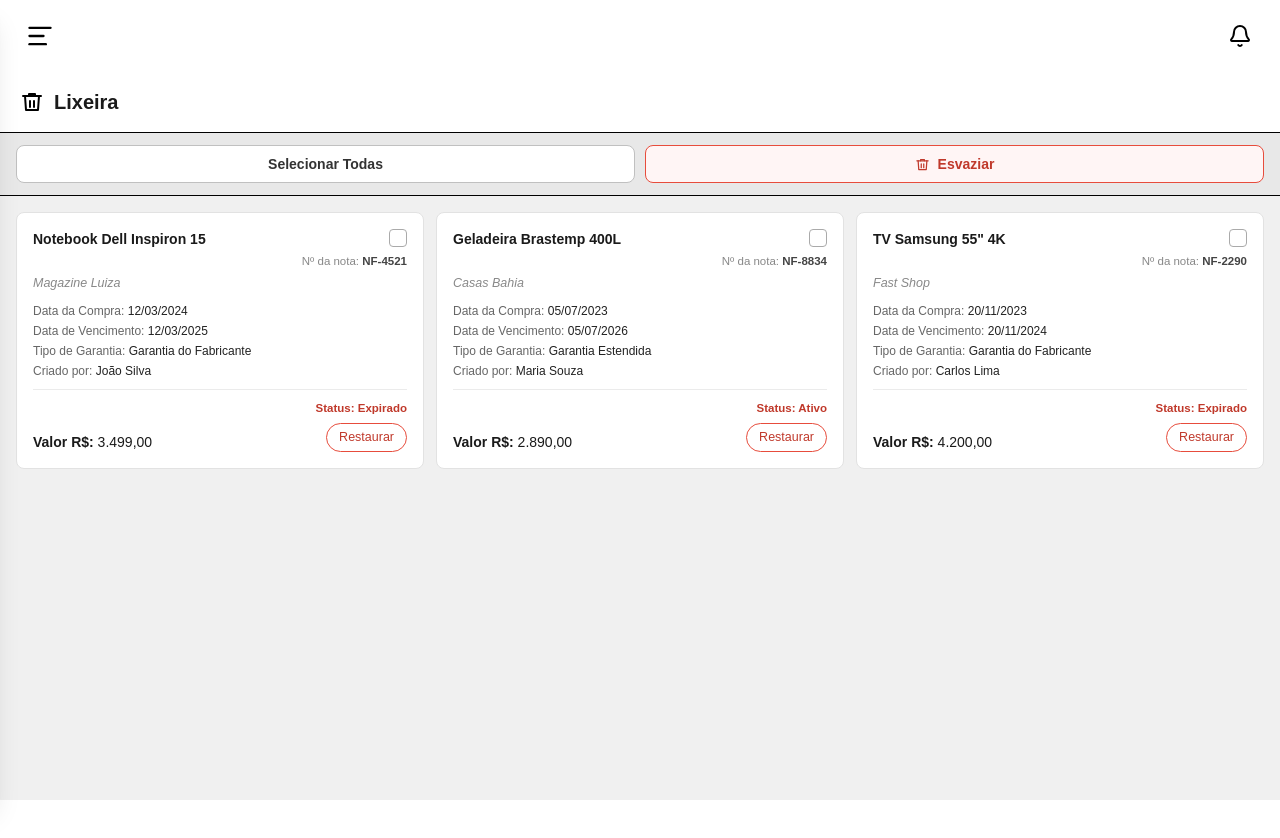
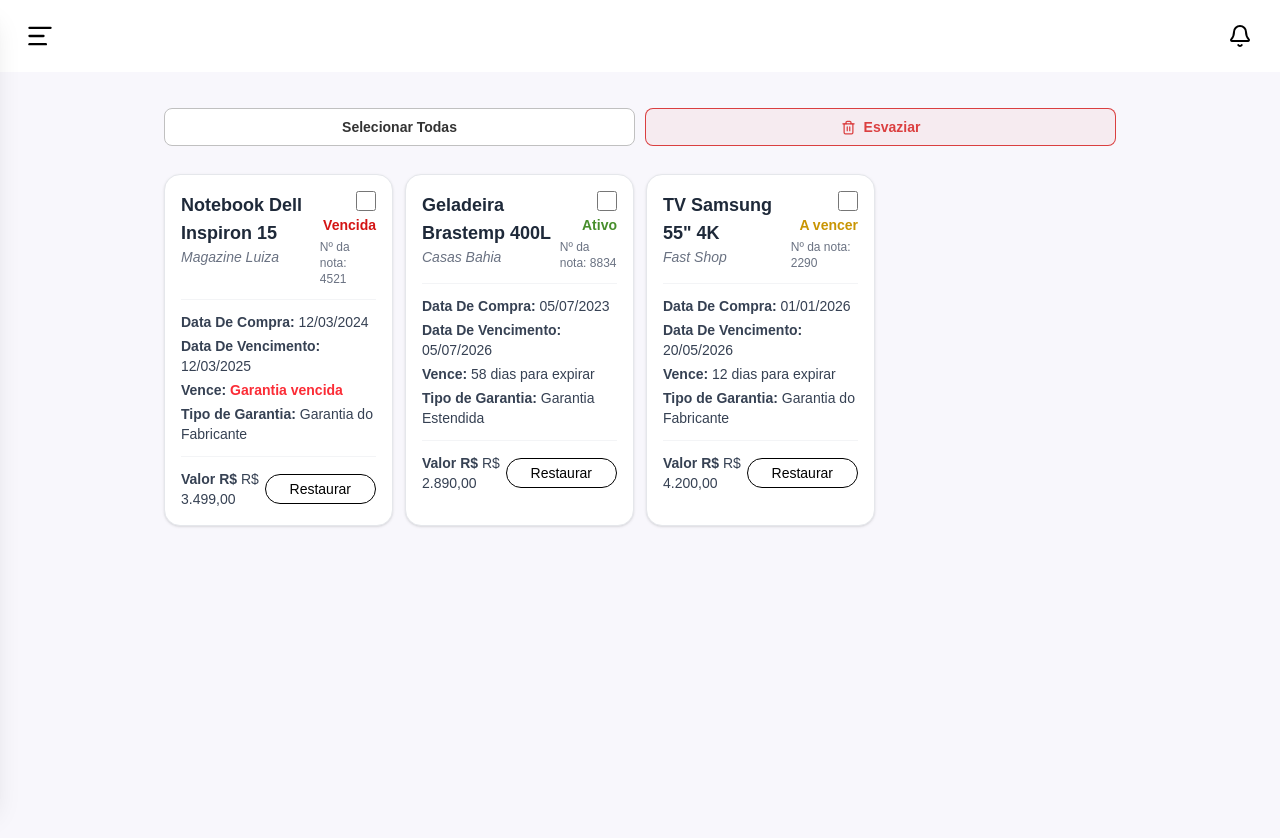
Before and after one commit to apontiacademy/gestaoGarantia-pe-bfd26re, a React (Vite) app in the folder Front-End/: page /lixeira in a window 1280 px wide. Shown: the top 838 px of the page. Before the commit the page ends 800 px from the top, so only its background shows below. Built offline with nearby package versions, Linux system fonts and the light colour scheme; no server answers; a web font is replaced by a local one.

Commit message:
refactor: padronização do layout e do nav

```diff
--- a/Front-End/src/Pages/CreateWarranty.tsx
+++ b/Front-End/src/Pages/CreateWarranty.tsx
@@ -1,9 +1,9 @@
 import { Upload, FileCheck, X } from 'lucide-react';
 import React, { useState, useRef } from 'react';
 import { useNavigate } from 'react-router-dom';
-import { ChevronLeft } from 'lucide-react';
 import Input from '../components/ui/Input';
 import ActionButton from '../components/ui/ActionButton';
+import LayoutHome from '../layout/LayoutHome';
 
 const CreateWarranty: React.FC = () => {
   const navigate = useNavigate();
@@ -35,17 +35,13 @@
   }
 
   return (
-    <div className="min-h-screen bg-white">
-      <header className="flex items-center px-6 py-4 border-b border-gray-100">
-        <button
-          onClick={() => navigate(-1)}
-          className="p-2 hover:bg-gray-100 rounded-full transition-colors"
+    <LayoutHome
+      namePage="Cadastro de Garantia"
+      showMenu={false}
+      showNotification={false}
+      showBack
     >
-          <ChevronLeft size={28} className="text-gray-800" />
-        </button>
-        <h1 className="ml-2 text-xl font-bold text-primary">Cadastro de Garantia</h1>
-      </header>
-
+      <div className="min-h-screen bg-fundo">
         <main className="p-6">
           {/*(Container igual ao WarrantyCard) */}
           <div className="bg-[#D9D9D9] rounded-3xl p-6 shadow-sm max-w-md mx-auto">
@@ -202,6 +198,7 @@
           </div>
         </main>
       </div>
+    </LayoutHome>
   );
 };
 
--- a/Front-End/src/Pages/Lixeira.tsx
+++ b/Front-End/src/Pages/Lixeira.tsx
@@ -1,9 +1,7 @@
 import { useState } from "react";
-import Nav from "../components/navegation/Nav";
-import { type LucideIcon } from "lucide-react";
-
-import Sidebar from "../components/navegation/Siderbar";
-import { Bell, TextAlignStart } from "lucide-react";
+import { Trash2 } from "lucide-react";
+import LayoutHome from "../layout/LayoutHome";
+import WarrantyCard from "../components/ui/WarrantyCard";
 
 interface GarantiaItem {
   id: number;
@@ -13,10 +11,14 @@
   dataCompra: string;
   dataVenc: string;
   tipo: string;
-  criado: string;
   status: string;
   valor: string;
   sel: boolean;
+}
+
+interface ToastProps {
+  message: string;
+  visible: boolean;
 }
 
 const initialItems: GarantiaItem[] = [
@@ -24,11 +26,10 @@
     id: 1,
     nome: "Notebook Dell Inspiron 15",
     loja: "Magazine Luiza",
-    nf: "NF-4521",
+    nf: "4521",
     dataCompra: "12/03/2024",
     dataVenc: "12/03/2025",
     tipo: "Garantia do Fabricante",
-    criado: "João Silva",
     status: "Expirado",
     valor: "R$ 3.499,00",
     sel: false,
@@ -37,11 +38,10 @@
     id: 2,
     nome: "Geladeira Brastemp 400L",
     loja: "Casas Bahia",
-    nf: "NF-8834",
+    nf: "8834",
     dataCompra: "05/07/2023",
     dataVenc: "05/07/2026",
     tipo: "Garantia Estendida",
-    criado: "Maria Souza",
     status: "Ativo",
     valor: "R$ 2.890,00",
     sel: false,
@@ -50,166 +50,35 @@
     id: 3,
     nome: 'TV Samsung 55" 4K',
     loja: "Fast Shop",
-    nf: "NF-2290",
-    dataCompra: "20/11/2023",
-    dataVenc: "20/11/2024",
+    nf: "2290",
+    dataCompra: "01/01/2026",
+    dataVenc: "20/05/2026",
     tipo: "Garantia do Fabricante",
-    criado: "Carlos Lima",
     status: "Expirado",
     valor: "R$ 4.200,00",
     sel: false,
   },
 ];
 
-// ─── Icons ─────────────────────────
-
-const TrashIcon = ({ color = "currentColor", size = 20 }: any) => (
-  <svg
-    width={size}
-    height={size}
-    viewBox="0 0 24 24"
-    fill="none"
-    stroke={color}
-    strokeWidth="2"
-    strokeLinecap="round"
-    strokeLinejoin="round"
-  >
-    <polyline points="3 6 5 6 21 6" />
-    <path d="M19 6l-1 14H6L5 6" />
-    <path d="M10 11v6" />
-    <path d="M14 11v6" />
-    <path d="M9 6V4h6v2" />
-  </svg>
-);
-
 // ─── Toast ─────────────────────────
 
-function Toast({ message, visible }: any) {
+function Toast({ message, visible }: ToastProps) {
   return (
     <div
       className={`
         fixed bottom-6 left-1/2 -translate-x-1/2
-        bg-[#3C3489] text-white
+        bg-primary text-white
         px-5 py-2
         rounded-full
         text-sm font-medium
         transition-opacity
         whitespace-nowrap
-        z-[999]
+        z-999
 
         ${visible ? "opacity-100" : "opacity-0"}
       `}
     >
       {message}
-    </div>
-  );
-}
-
-// ─── Card ─────────────────────────
-
-function GarantiaCard({ item, onToggle, onRestore }: any) {
-  return (
-    <div
-      onClick={() => onToggle(item.id)}
-      className={`
-        cursor-pointer
-        transition-colors
-        border
-        rounded-lg
-        p-3
-        w-full
-
-        md:p-4
-
-        ${item.sel
-          ? "bg-[#f5f2ff] border-[#5B21D9]"
-          : "bg-white border-[#E2E2E2]"
-        }
-      `}
-    >
-      {/* Top */}
-      <div className="flex justify-between items-start">
-        <span className="text-sm font-semibold text-[#1A1A1A] flex-1">
-          {item.nome}
-        </span>
-
-        <div className="flex flex-col items-end gap-1.5">
-          {/* Checkbox */}
-          <div
-            className={`
-              w-[18px] h-[18px]
-              rounded
-              border
-              flex items-center justify-center
-              text-[11px] text-white
-
-              ${item.sel
-                ? "bg-[#5B21D9] border-[#5B21D9]"
-                : "bg-white border-[#AAAAAA]"
-              }
-            `}
-          >
-            {item.sel ? "✓" : ""}
-          </div>
-
-          <span className="text-[11.5px] text-[#888]">
-            Nº da nota:
-            <strong className="text-[#444]"> {item.nf}</strong>
-          </span>
-        </div>
-      </div>
-
-      {/* Loja */}
-      <p className="text-[12.5px] text-[#888] italic mt-1 mb-2.5">
-        {item.loja}
-      </p>
-
-      {/* Info */}
-      <div className="flex flex-col gap-1 mb-2.5">
-        {[
-          ["Data da Compra", item.dataCompra],
-          ["Data de Vencimento", item.dataVenc],
-          ["Tipo de Garantia", item.tipo],
-          ["Criado por", item.criado],
-        ].map(([label, value]) => (
-          <span key={label} className="text-xs text-[#666]">
-            {label}: <span className="text-[#222]">{value}</span>
-          </span>
-        ))}
-      </div>
-
-      <hr className="border-t border-[#EBEBEB] mb-2.5" />
-
-      {/* Footer */}
-      <div className="flex justify-between items-end">
-        <span className="text-sm font-semibold text-[#1A1A1A]">
-          Valor R$:{" "}
-          <span className="font-normal">
-            {item.valor.replace("R$ ", "")}
-          </span>
-        </span>
-
-        <div className="flex flex-col items-end gap-1.5">
-          <span className="text-[11.5px] text-[#C0392B] font-semibold">
-            Status: {item.status}
-          </span>
-
-          <button
-            onClick={(e) => onRestore(e, item.id)}
-            className="
-              border border-[#E74C3C]
-              rounded-full
-              px-3 py-1
-              text-[12.5px]
-              text-[#C0392B]
-              font-medium
-              hover:bg-red-50
-            "
-          >
-            Restaurar
-          </button>
-        </div>
-      </div>
     </div>
   );
 }
@@ -222,7 +91,6 @@
     visible: false,
     message: "",
   });
-  const [isOpen, setIsOpen] = useState(false);
 
   const allSelected =
     items.length > 0 && items.every((i) => i.sel);
@@ -235,14 +103,6 @@
     }, 2500);
   };
 
-  const toggleCard = (id: number) => {
-    setItems((prev) =>
-      prev.map((i) =>
-        i.id === id ? { ...i, sel: !i.sel } : i
-      )
-    );
-  };
-
   const toggleSelectAll = () => {
     setItems((prev) =>
       prev.map((i) => ({
@@ -252,9 +112,7 @@
     );
   };
 
-  const handleRestore = (e: any, id: number) => {
-    e.stopPropagation();
-
+  const handleRestore = (id: number) => {
     const item = items.find((i) => i.id === id);
 
     setItems((prev) =>
@@ -289,39 +147,16 @@
   };
 
   return (
-    <div className="min-h-screen bg-[#F0F0F0] font-sans">
-      {/* NAV */}
-      <Nav
-        leftIcon={TextAlignStart}
-        leftLabel="Abrir Menu"
-        onLeftClick={() => setIsOpen(true)}
-        rightIcon={Bell}
-      />
-
-      <Sidebar
-        isOpen={isOpen}
-        onClose={() => setIsOpen(false)}
-      />
-
-      {/* HEADER */}
-      <div className="
-        bg-white
-        border-b
-        px-5 py-4
-        flex items-center gap-2.5
-      ">
-        <TrashIcon size={24} />
-        <span className="text-xl font-bold text-[#1A1A1A]">
-          Lixeira
-        </span>
-      </div>
+    <LayoutHome
+      namePage={"Lixeira"}
+      namePageIcon={Trash2}
+    >
+      <div className="min-h-screen bg-fundo ">
 
         {/* BUTTONS */}
         <div className="
-        bg-[#E8E8E8]
           px-4 py-3
           flex gap-2.5
-        border-b
         ">
           <button
             onClick={toggleSelectAll}
@@ -331,9 +166,9 @@
               rounded-lg
               text-sm font-semibold
               border
+              cursor-pointer
 
-            ${
-              allSelected
+              ${allSelected
                 ? "bg-[#5B21D9] text-white border-[#5B21D9]"
                 : "bg-white text-[#333] border-[#C0C0C0]"
               }
@@ -351,13 +186,14 @@
               py-2 px-4
               rounded-lg
               text-sm font-semibold
-            border border-[#E74C3C]
-            bg-[#FFF5F5]
-            text-[#C0392B]
+              border border-red/80
+              bg-red/5
+              text-red/80
               flex items-center justify-center gap-2
+              cursor-pointer
             "
           >
-          <TrashIcon size={15} />
+            <Trash2 size={15} />
             Esvaziar
           </button>
         </div>
@@ -370,6 +206,7 @@
             grid-cols-1
             md:grid-cols-2
             lg:grid-cols-3
+            xl:grid-cols-4
             gap-3
           "
         >
@@ -382,18 +219,35 @@
               flex flex-col
               items-center gap-3
             ">
-            <TrashIcon size={48} />
+              <Trash2 size={48} />
               <span className="text-base">
                 Lixeira vazia
               </span>
             </div>
           ) : (
             items.map((item) => (
-            <GarantiaCard
+              <WarrantyCard
                 key={item.id}
-              item={item}
-              onToggle={toggleCard}
-              onRestore={handleRestore}
+                title={item.nome}
+                story={item.loja}
+                nfNumber={item.nf}
+                purchaseDate={item.dataCompra}
+                expirationDate={item.dataVenc}
+                warrantyType={item.tipo}
+                value={item.valor}
+
+                variant="trash"
+
+                selected={item.sel}
+                onSelect={(selected) => {
+                  setItems((prev) =>
+                    prev.map((i) =>
+                      i.id === item.id ? { ...i, sel: selected } : i
+                    )
+                  );
+                }}
+
+                onRestore={() => handleRestore(item.id)}
               />
             ))
           )}
@@ -404,5 +258,6 @@
           visible={toast.visible}
         />
       </div>
+    </LayoutHome>
   );
 }
```
Lines whose indentation alone changed are shown as unchanged.
